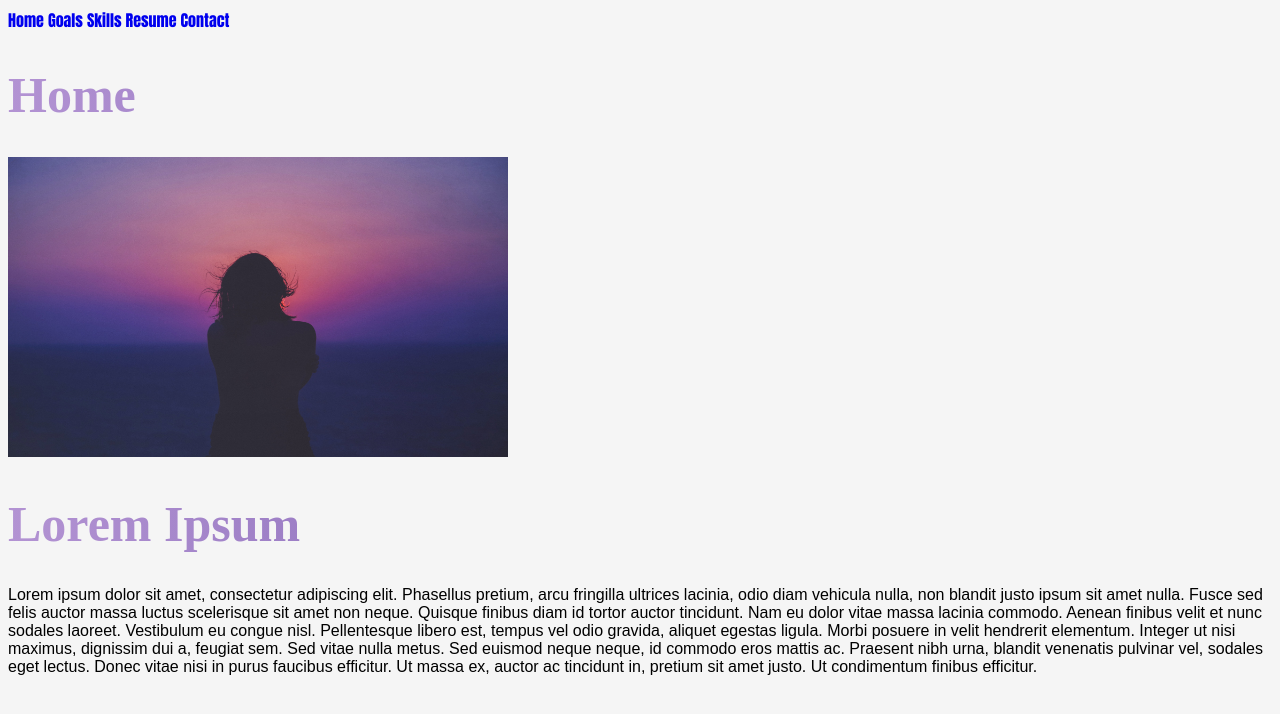
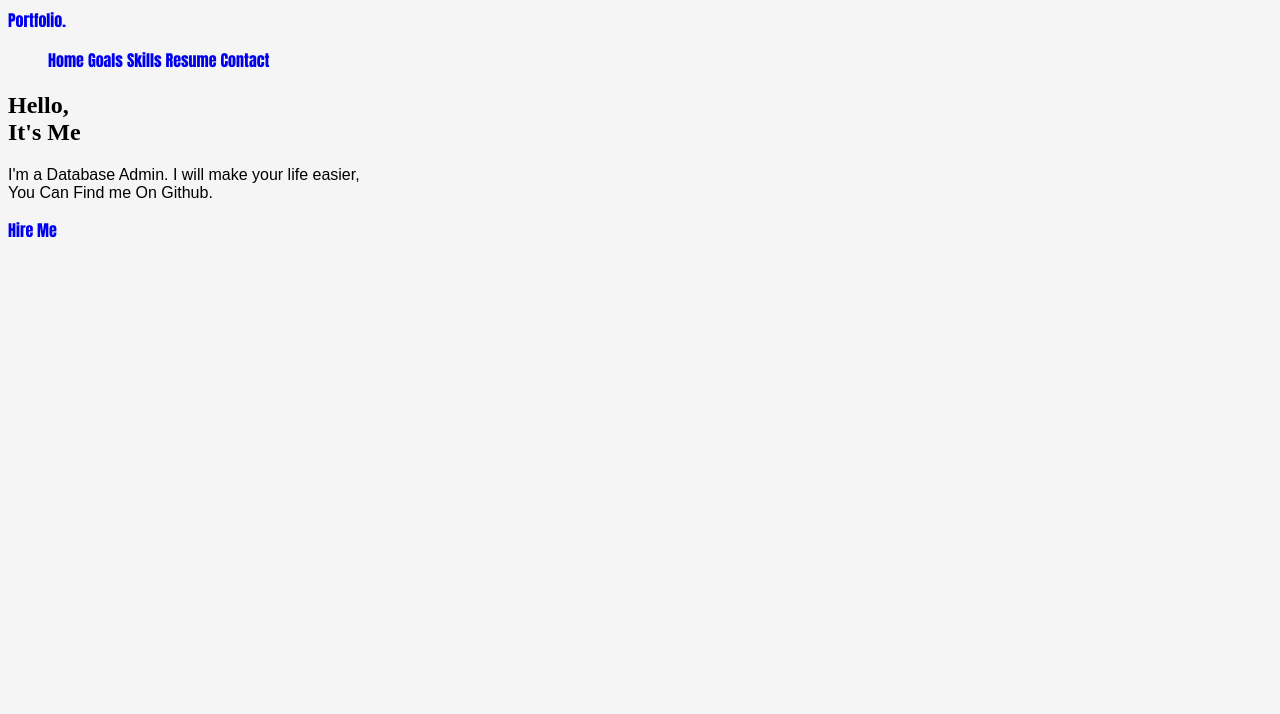
Before and after one commit to masalising/ePortfolio, a plain HTML site: page index.html in a window 1280 px wide. Drawn offline with Linux system fonts and the light colour scheme.

Commit message:
Started doing the home page and created style.css

```diff
--- a/index.html
+++ b/index.html
@@ -1,27 +1,33 @@
 <!DOCTYPE html>
 <html lang="en">
     <head>
-        <title>Home</title>
+        <meta charset="UTF-8">
         <meta name="viewport" content="width=device-width, initial-scale=1.0">
         <link rel="stylesheet" href="portfolio_base.css">
+        <title>Home</title>
 
     </head>
     <body>
-        <div>
+        <div class="container">
+            <nav>
+                <div class="logo">
+                    <a href="#">Portfo<span>lio.</span></a>
+                </div>
+                <ul>
                     <a href="index.html">Home</a>
                     <a href="goals.html">Goals</a>
                     <a href="skills.html">Skills</a>
                     <a href="resume.html">Resume</a>
                     <a href="contact.html">Contact</a>
+                </ul>
+            </nav>
+            <div class="content">
+                <h2>Hello,<br>It's Me</h2>
+                <p>I'm a Database Admin. I will make your life easier,<br>You Can Find me On Github.</p>
             </div>
-        <h1>Home</h1>
-        <img src="./imgs/home.jpg" alt="Home image" width="500" height="300">
-        <div>
-            <h1>Lorem Ipsum</h1>
-            <p>
-                Lorem ipsum dolor sit amet, consectetur adipiscing elit. Phasellus pretium, arcu fringilla ultrices lacinia, odio diam vehicula nulla, non blandit justo ipsum sit amet nulla. Fusce sed felis auctor massa luctus scelerisque sit amet non neque. Quisque finibus diam id tortor auctor tincidunt. Nam eu dolor vitae massa lacinia commodo. Aenean finibus velit et nunc sodales laoreet. Vestibulum eu congue nisl. Pellentesque libero est, tempus vel odio gravida, aliquet egestas ligula. Morbi posuere in velit hendrerit elementum. Integer ut nisi maximus, dignissim dui a, feugiat sem. Sed vitae nulla metus. Sed euismod neque neque, id commodo eros mattis ac. Praesent nibh urna, blandit venenatis pulvinar vel, sodales eget lectus. Donec vitae nisi in purus faucibus efficitur. Ut massa ex, auctor ac tincidunt in, pretium sit amet justo. Ut condimentum finibus efficitur.
-            </p>
-
+            <div class="link">
+                <a href="#" class="hire">Hire Me</a>
+            </div>
         </div>
     </body>
 </html>
```
Also changed, not shown: portfolio_style.css (added). Lines whose indentation alone changed are shown as unchanged.
